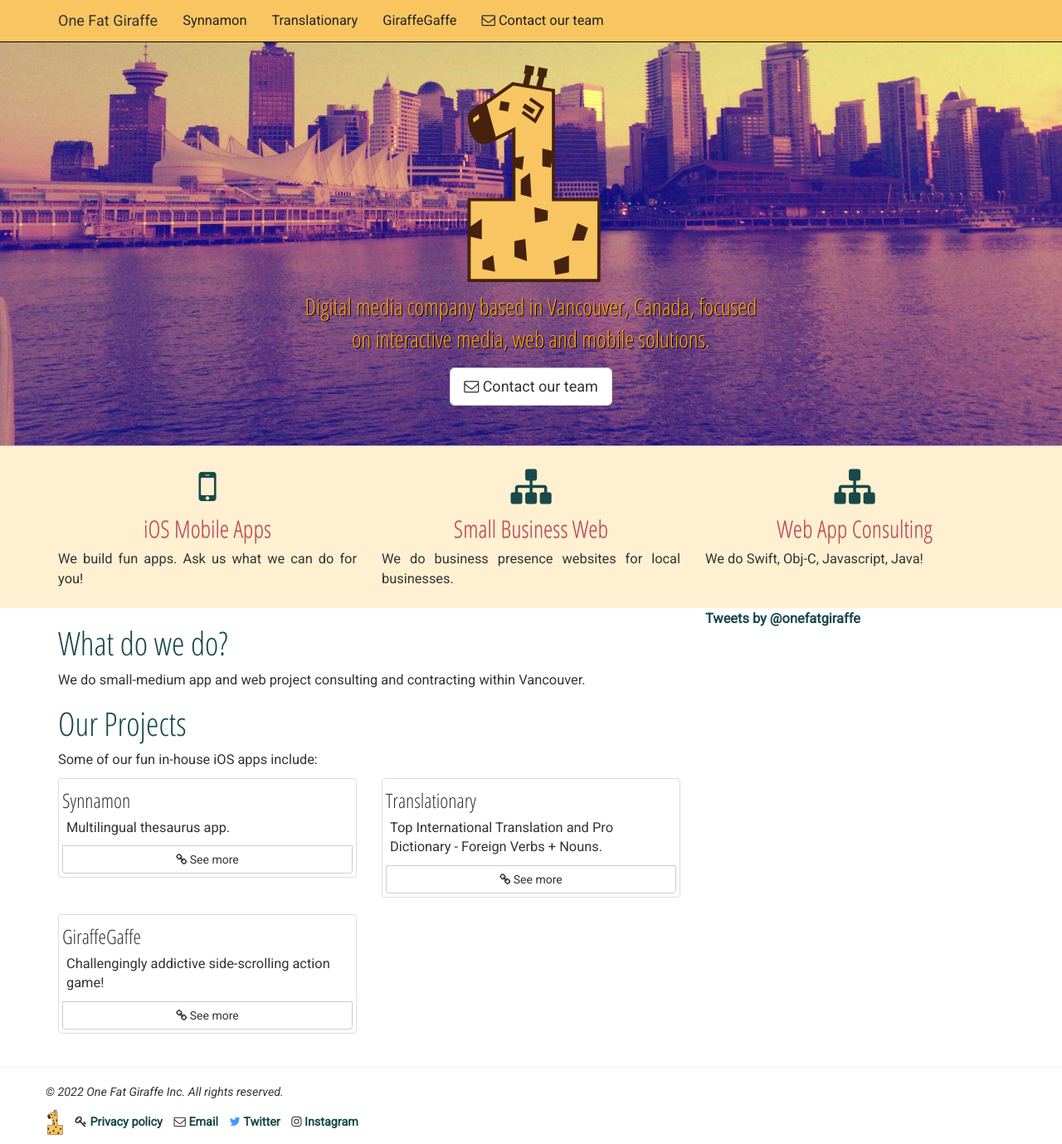
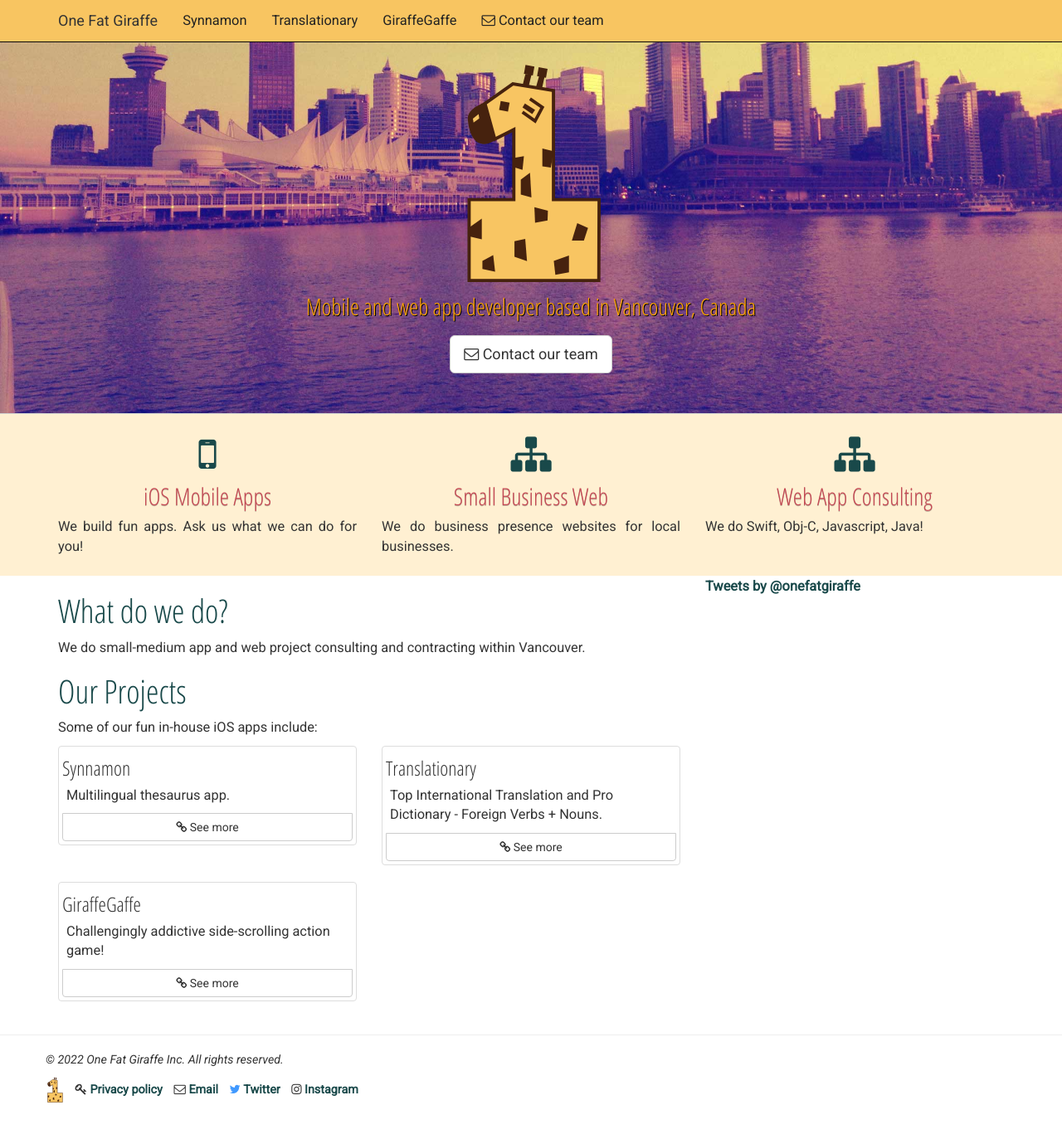
Before and after one commit to onefatgiraffe/onefatgiraffe.github.io, a Jekyll site: the page built from index.html, in a window 1280 px wide and 1379 px high. Shown: the whole window at 83% size. Built offline with Jekyll 4.4.1, drawn with Linux system fonts in a browser that asks for light colours; nearby versions of some CDN libraries; comment, search, counter and statistics services are not loaded.

Commit message:
Update desc

```diff
--- a/_config.yml
+++ b/_config.yml
@@ -8,7 +8,7 @@ url: "https://onefatgiraffe.com"
 author:  One Fat Giraffe
 keywords:     apps, Vancouver, Canada, web, mobile, media, ios, javascript, php, wordpress, java
 language:     en
-description: Digital media company based in Vancouver, Canada, focused on interactive media, web and mobile solutions
+description: Mobile and web app developer based in Vancouver, Canada
 
 
 # Links
--- a/_layouts/home.html
+++ b/_layouts/home.html
@@ -6,7 +6,7 @@
     <div class="row">
       <div class="col-md-6 col-md-offset-3 text-center">
         <img src="img/ofg.svg" class="logo" alt="One Fat Giraffe" />
-        <p class="lead">Digital media company based in Vancouver, Canada, focused on interactive media, web and mobile solutions.</p>
+        <p class="lead">Mobile and web app developer based in Vancouver, Canada</p>
 
         <a href="https://mailhide.io/e/p0QMHPRm" class="btn btn-default btn-lg" role="button"><i class="fa fa-envelope-o"></i> Contact our team</a>
 
```
